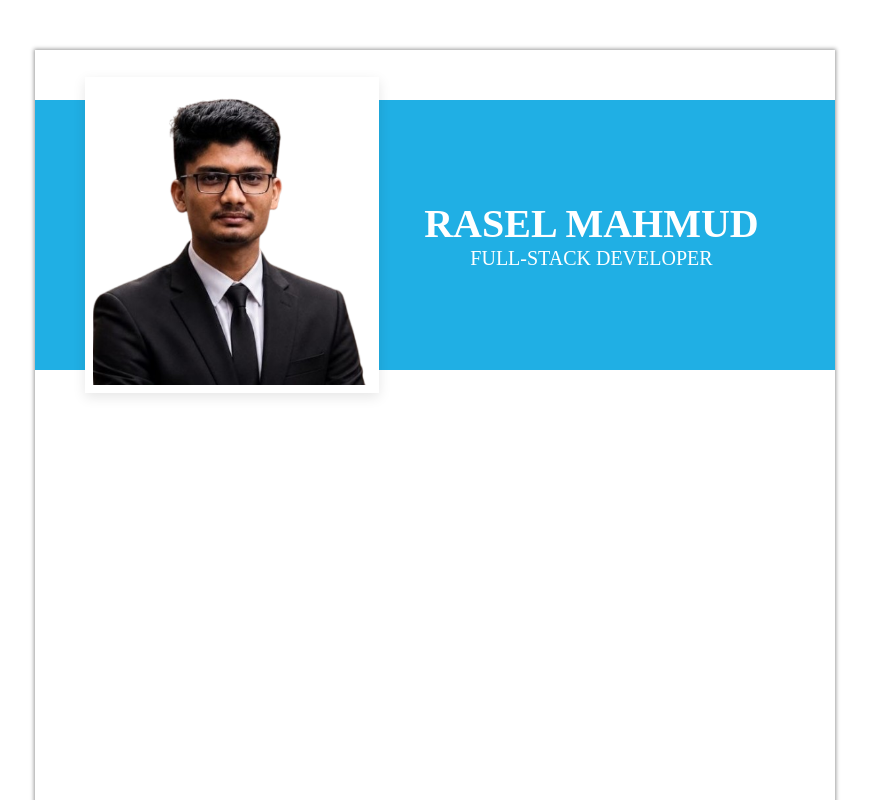
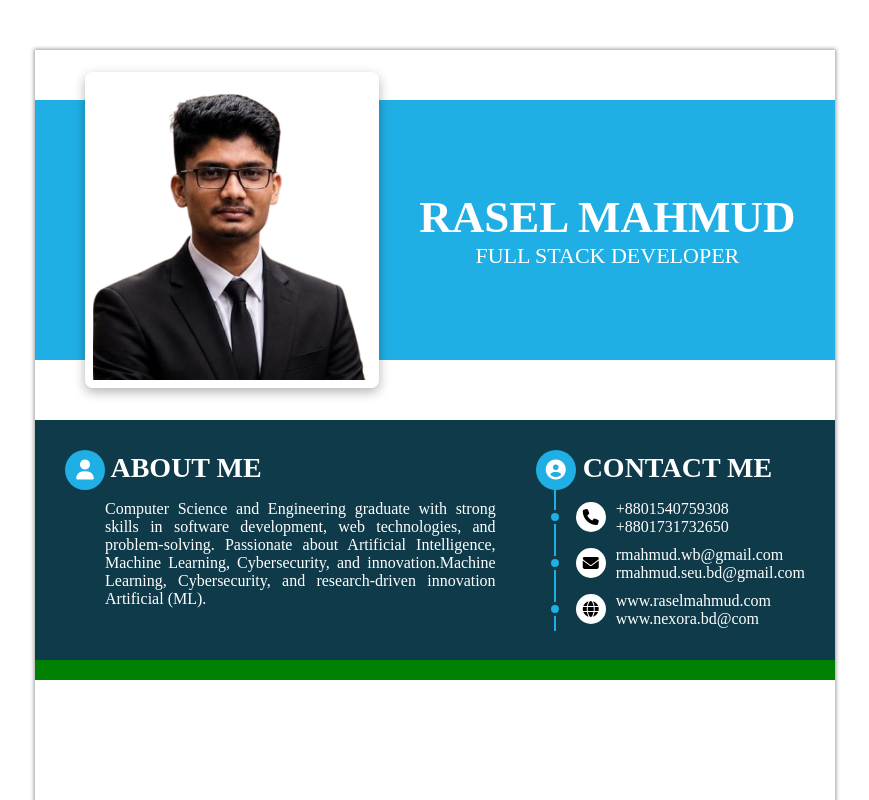
Before and after one commit to rmahmud249/WEB-LAB, a plain HTML site: page index.html in a window 1280 px wide. Shown: the top 800 px of the page, without its empty margins (205-1074 px from the left). Drawn offline with Linux system fonts and the light colour scheme.

Commit message:
third commit

```diff
--- a/css/style.css
+++ b/css/style.css
@@ -22,38 +22,154 @@ img{
     width: 800px;
     min-height: 1130px;
     margin: 50px auto;
+    overflow: hidden;
     box-shadow: 0px 0px 4px 1px rgba(0, 0, 0, 0.4);
-    position: relative;
 }
 .resume-top-content{
-    width: 800px;
-    height:270px;
-    margin-top: 50px;
+    width:800px;
+    height: 260px;
     display: flex;
+    margin-top:50px;
     align-items: center;
     justify-content: start;
-    position: absolute;
-    background-color:#20AFE4;
+    background-color: #20AFE4;
 }
 .resume-top-content .resume-img img{
-    height:300px;
+   height: 300px;
    margin-left:50px;
+   border-radius:8px;
    border: 8px solid #fff;
-    box-shadow: 0 4px 12px rgba(0, 0, 0, 0.1);
-}
-.resume-top-content .resume-title{
-    text-align: center;
-    padding-left: 45px;
+   box-shadow: 0 4px 12px rgba(0, 0, 0, 0.3);
 }
 .resume-top-content .resume-title h1{
    color: #fff;
-    font-size:40px;
+   font-size:45px;
    font-weight: 900;
+   text-align: center;
+   padding-left: 40px;
    text-transform: uppercase;
 }
 .resume-top-content .resume-title h2{
    color: #fff;
-    font-size:20px;
+   font-size:22px;
    font-weight: 400;
+   text-align: center;
+   padding-left: 40px;
    text-transform: uppercase;
 }
+.resume-middle-contnet{
+    height: 180px;
+    display: flex;
+    margin-top:60px;
+    padding: 30px;
+    justify-content: start;
+    background-color:#0F3A49;
+}
+.resume-middle-contnet .about-me-content{
+    width:520px;
+}
+.resume-middle-contnet .about-me-content h2{
+    color:#fff;
+    font-size: 28px;
+    font-weight: 800;
+    text-transform: uppercase;
+}
+.resume-middle-contnet .about-me-content h2 span{
+    height: 40px;
+    width: 40px;
+    font-size: 20px;
+    text-align: center;
+    display: inline-block;
+    line-height: 40px;
+    background-color: #20AFE4;
+    border-radius: 50%;
+}
+.resume-middle-contnet .about-me-content p{
+    color:#fff;
+    font-size: 16px;
+    font-weight: 400;
+    padding:10px 40px;
+    text-align: justify;
+}
+.resume-middle-contnet .contact-me-content{
+    width:280px;
+
+}
+.resume-middle-contnet .contact-me-content h2{
+    color:#fff;
+    font-size: 28px;
+    font-weight: 800;
+    text-transform: uppercase;
+}
+.resume-middle-contnet .contact-me-content h2 span{
+    height: 40px;
+    width: 40px;
+    font-size: 20px;
+    text-align: center;
+    display: inline-block;
+    line-height: 40px;
+    background-color: #20AFE4;
+    border-radius: 50%;
+}
+.contact-item{
+   margin-top:10px;
+   margin-left:80px ;
+   position: relative;
+}
+.contact-item::after {
+    content: '';
+    top: -11px;
+    left: -62px;
+    width: 2px;
+    height: 50px;
+    position: absolute;
+    background-color: #20AFE4;
+}
+.contact-item p{
+    color:#fff;
+    font-size: 16px;
+    font-weight: 400;
+}
+.icon {
+    top: 2px;
+    left: -40px;
+    width: 30px;
+    height: 30px;
+    text-align: center;
+    position: absolute;
+    line-height: 30px;
+    background-color: #fff;
+    border-radius: 50%;
+}
+.icon::after {
+    content: '';
+    top: 8px;
+    left: -28px;
+    width: 8px;
+    height: 8px;
+    z-index: 111;
+    position: absolute;
+    background-color: #20AFE4;
+    border-radius: 50px;
+    border: 3px solid #0F3A49;
+}
+
+
+
+
+
+
+
+
+
+
+
+
+
+
+
+.resume-bottom-contnet{
+    height: 20px;
+
+    background-color: green;
+}
--- a/index.html
+++ b/index.html
@@ -16,20 +16,51 @@
 </head>
 <body>
     <div class="resume-container">
+        <!--=========Resume top content==========-->
         <div class="resume-top-content">
             <div class="resume-img">
-               <img src="image/Photo.png" alt="my-photo">
+                <img src="image/Photo.png" alt="my-img">
             </div>
             <div class="resume-title">
                 <h1>Rasel Mahmud</h1>
-                <h2>Full-Stack Developer</h2>
+                <h2>Full Stack Developer</h2>
             </div>
         </div>
+         <!--=========Resume middle about content==========-->
+         <div class="resume-middle-contnet">
+            <div class="about-me-content">
+                <h2><span><i class="fa-solid fa-user"></i></span> About me</h2>
+                <p>Computer Science and Engineering graduate with strong skills in software development, web technologies, and problem-solving. Passionate about Artificial Intelligence, Machine Learning, Cybersecurity, and  innovation.Machine Learning, Cybersecurity, and research-driven innovation Artificial (ML).</p>
+            </div>
+             <div class="contact-me-content">
+                <h2><span><i class="fa-solid fa-circle-user"></i></span> Contact me</h2>
+                <div class="contact-info">
+                  <div class="contact-item">
+                    <i class="fa-solid fa-phone icon"></i>
+                   <p>+8801540759308</p>
+                   <p>+8801731732650</p>
+                  </div>
+                  <div class="contact-item">
+                    <i class="fa-solid fa-envelope icon"></i>
+                    <p>rmahmud.wb@gmail.com</p>
+                    <p>rmahmud.seu.bd@gmail.com</p>
+                  </div>
+                  <div class="contact-item">
+                    <i class="fa-solid fa-globe icon"></i>
+                   <p>www.raselmahmud.com</p>
+                   <p>www.nexora.bd@com</p>
+                  </div>
+                </div>
+             </div>
+         </div>
+        <!--=========Resume middle about content==========-->
+         <div class="resume-bottom-contnet">
 
-    </div>
+         </div>
 
 
 
-    <p><i class="fa-solid fa-user"></i></p>
+
+    </div>
 </body>
 </html>
```
Lines whose indentation alone changed are shown as unchanged.
